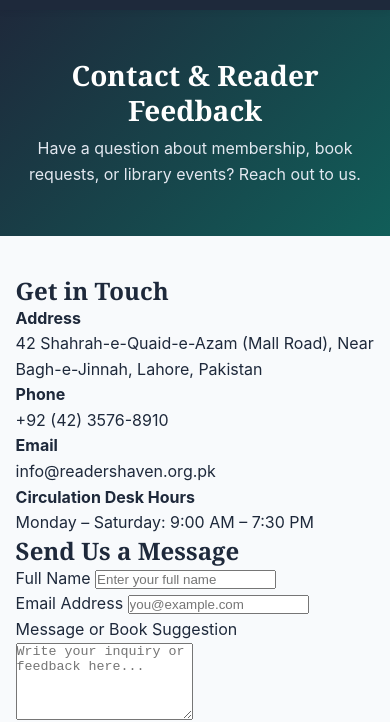
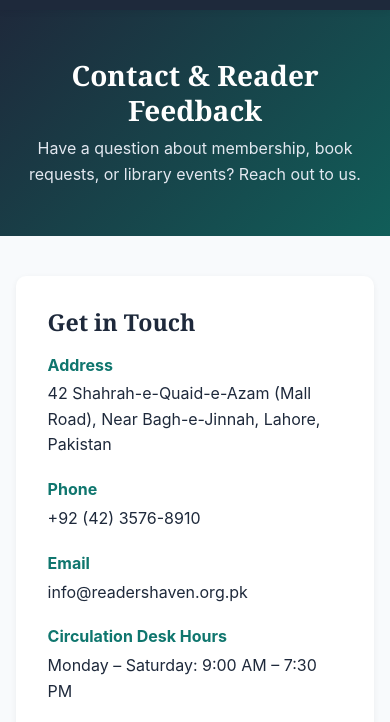
Before and after one commit to DevOps-Assignment-2/DevOps-A-2, a website: page src/contact.html in a window 390 px wide. Shown: the part 134-856 px from the top of the page. Drawn offline with Linux system fonts and the light colour scheme.

Commit message:
style(contact): add responsive form styling and media query

```diff
--- a/styles/style.css
+++ b/styles/style.css
@@ -328,3 +328,70 @@ main {
     grid-template-columns: 1fr;
   }
 }
+
+/* ==========================================================================
+   5. CONTACT & FEEDBACK PAGE STYLES (src/contact.html) - Assigned to: Member 4
+   ========================================================================== */
+.contact-layout {
+  display: grid;
+  grid-template-columns: 1fr 1.35fr;
+  gap: 2rem;
+  align-items: start;
+}
+
+.contact-details-card,
+.contact-form-card {
+  background: var(--bg-white);
+  padding: 2rem;
+  border-radius: var(--radius);
+  box-shadow: var(--shadow-sm);
+}
+
+.contact-details-card h2,
+.contact-form-card h2 {
+  margin-bottom: 1rem;
+  font-size: 1.45rem;
+}
+
+.contact-item {
+  margin-bottom: 1.2rem;
+}
+
+.contact-item strong {
+  display: block;
+  color: var(--primary-color);
+  margin-bottom: 0.2rem;
+}
+
+.form-group {
+  margin-bottom: 1.15rem;
+}
+
+.form-group label {
+  display: block;
+  font-weight: 600;
+  margin-bottom: 0.4rem;
+}
+
+.form-group input,
+.form-group textarea {
+  width: 100%;
+  padding: 0.7rem 0.85rem;
+  border: 1px solid #cbd5e1;
+  border-radius: 6px;
+  font-family: inherit;
+  font-size: 1rem;
+}
+
+.form-group input:focus,
+.form-group textarea:focus {
+  outline: none;
+  border-color: var(--primary-color);
+}
+
+/* Contact Page Responsive Media Query */
+@media (max-width: 820px) {
+  .contact-layout {
+    grid-template-columns: 1fr;
+  }
+}
```
